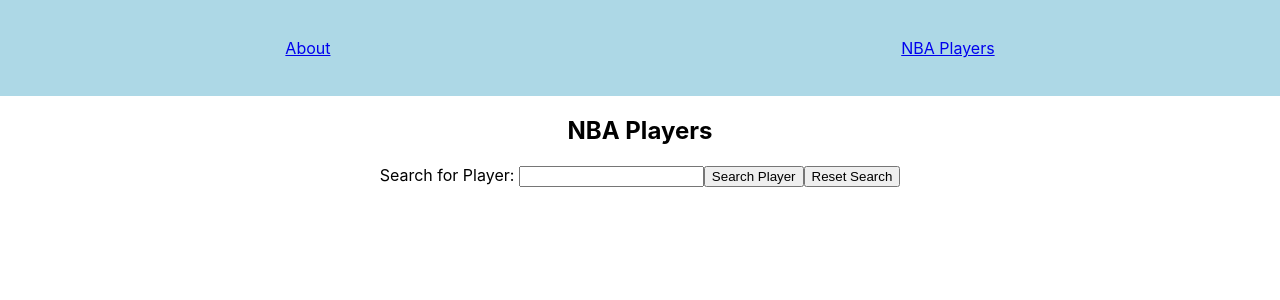
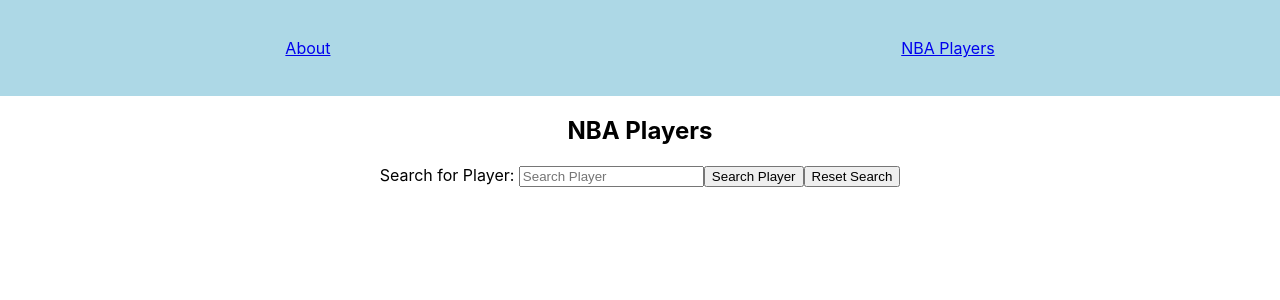
Before and after one commit to andrebooth/nbasearch_app, a React (Create React App) app: page /NBAPlayers in a window 1280 px wide. Shown: the top 300 px of the page. Built offline with nearby package versions, Linux system fonts and the light colour scheme; no server answers.

Commit message:
Added useState

```diff
--- a/src/Components/Form.js
+++ b/src/Components/Form.js
@@ -5,7 +5,7 @@ function Form() {
   return (
     <form>
     <label> Search for Player: </label>
-    <input type='search'></input>
+    <input type='search' placeholder="Search Player"></input>
     <button>Search Player</button>
     <button>Reset Search</button>
     </form>
--- a/src/Components/NbaPlayers.js
+++ b/src/Components/NbaPlayers.js
@@ -5,12 +5,17 @@ import {useState, useEffect } from 'react'
 function NbaPlayers () {
 
   const [nbaList, setNbaList]= useState([])
+  const [searchbaPlayer, setSearchNbaPlayer] = useState('');
 
 
 
-  fetch("https://www.balldontlie.io/api/v1/players/")
-  .then(res => res.json())
-  .then(data => console.log(data))
+      useEffect(()=>{
+        fetch("https://www.balldontlie.io/api/v1/players?search=Jason")
+        .then(res => res.json())
+        .then(data => console.log(data))
+      }, [])
+
+
 
 
     return (
```
